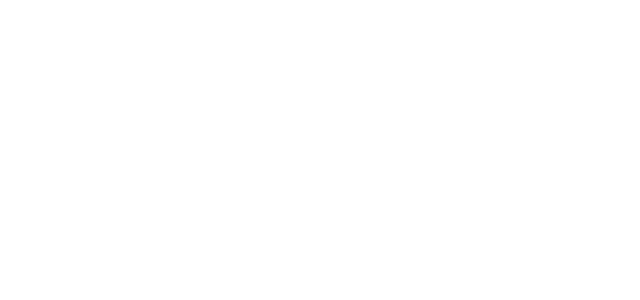
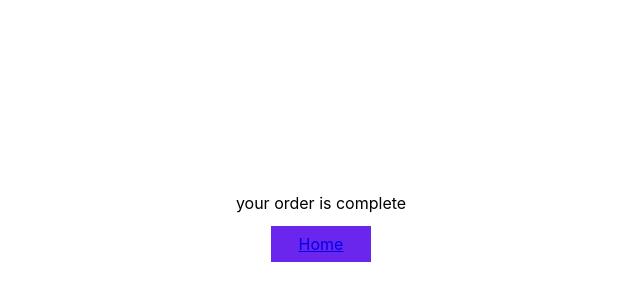
Before and after one commit to minji0345/your-own-light, a React (Create React App) app: page /complete in a window 1280 px wide. Before the commit this address had no page. Shown: the part 46-346 px from the top of the page, without its empty margins (191-831 px from the left). Built offline with nearby package versions, Linux system fonts and the light colour scheme.

Commit message:
add router

```diff
--- a/src/App.js
+++ b/src/App.js
@@ -1,5 +1,6 @@
 import React, { useState } from 'react'
 import Main from './components/Main';
+import Complete from './components/maincontexts/Complete';
 import { Routes, Route, Link } from "react-router-dom";
 import './components/Main.css';
 import homelogo from "./mp4/edit.mp4";
@@ -39,11 +40,12 @@ function App() {
   return (
   <>
     <Routes>
+        <Route exact path="/" element={<First />} />
+        <Route exact path="/nickname" element={<Nickname onChange={onChange} nickname={nickname}/>} />
+        <Route exact path="/main" element={<Main nickname={nickname}/>} />
+        <Route exact path="/complete" element={<Complete nickname={nickname}/>} />
         <Route path="/" element={<First />} />
-        <Route path="/main" element={<Main nickname={nickname}/>} />
-        <Route path="/nickname" element={<Nickname onChange={onChange} nickname={nickname}/>} />
     </Routes>
-    {/* <Start onChange={onChange} nickname={nickname}/> */}
   </>
   );
 }
--- a/src/components/Main.js
+++ b/src/components/Main.js
@@ -78,10 +78,11 @@ function Main({nickname}) {
     }
 
     return (
+    <>
         <div className="main" style={{backgroundColor:backColor}}>
             <div className="header">
                 <div className="nickname">
-                    <div className="first-btn"><Link to="/"><img alt='first' src={first}/></Link> Hello,{nickname}! We hope you make amazing Light.</div>
+                    <div className="first-btn"><Link to="/nickname"><img alt='first' src={first}/></Link> Hello,{nickname}! We hope you make amazing Light.</div>
                 </div>
                 <div className="header-nav">
                     <div className="header-button" onClick={() => setContentType(1)} style={{color: contentType === 1 ? "#6A26ED" : '#000000' }}>Home</div>
@@ -93,6 +94,7 @@ function Main({nickname}) {
                 {displayHandler()}
             </div>
         </div>
+    </>
     );
 };
 
--- a/src/components/maincontexts/CheckOut.js
+++ b/src/components/maincontexts/CheckOut.js
@@ -1,5 +1,6 @@
 import React from 'react';
 import './maincontexts.css';
+import { Routes, Route, Link } from "react-router-dom";
 
 
 function CheckOut({topModule,middleModule,baseModule,handleOrder}) {
@@ -21,7 +22,7 @@ function CheckOut({topModule,middleModule,baseModule,handleOrder}) {
                 <div className="checkout-info" >
                     This is yout light
                     <div className="check-btns">
-                        <div className="back-home" onClick={()=>handleOrder(1)}>order</div>
+                        <div className="back-home"><Link to="/complete">order</Link></div>
                         <div className="back-home" onClick={()=>handleOrder(2)}>Change</div>
                     </div>
                 </div>
--- /dev/null
+++ b/src/components/maincontexts/Complete.js
@@ -0,0 +1,15 @@
+import React from 'react';
+import './maincontexts.css';
+import { Routes, Route, Link } from "react-router-dom";
+
+function Complete() {
+
+    return(
+        <div className="checkout-display">
+            your order is complete
+            <div className="back-home"><Link to="/main">Home</Link></div>
+        </div>
+    );
+}
+
+export default Complete;
--- a/src/components/maincontexts/Order.js
+++ b/src/components/maincontexts/Order.js
@@ -152,7 +152,7 @@ function Order({topModule,middleModule,baseModule,onTopModule,onMiddleModule,onB
                         <ChosenCity name={baseModule}/>
                     <div className="checkout-btn" onClick={()=>handleOrder(4)}>complete</div>
             </div>
-        </div>
+    </div>
     );
 };
 
--- a/src/components/maincontexts/maincontexts.css
+++ b/src/components/maincontexts/maincontexts.css
@@ -219,6 +219,7 @@
 
 .checkout-display{
 	width: 80vw;
+	height: 70vh;
 	background-color: white;
 	display: flex;
 	flex-direction: column;
```
